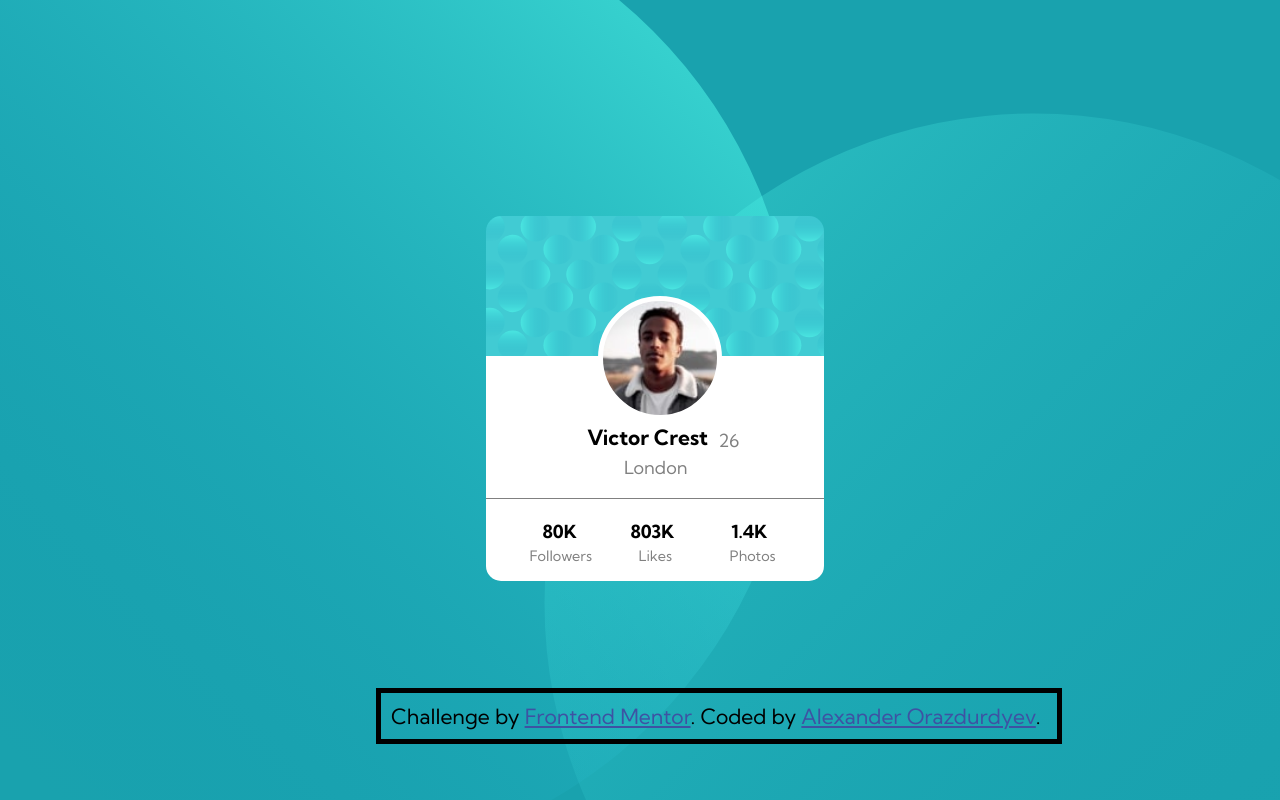
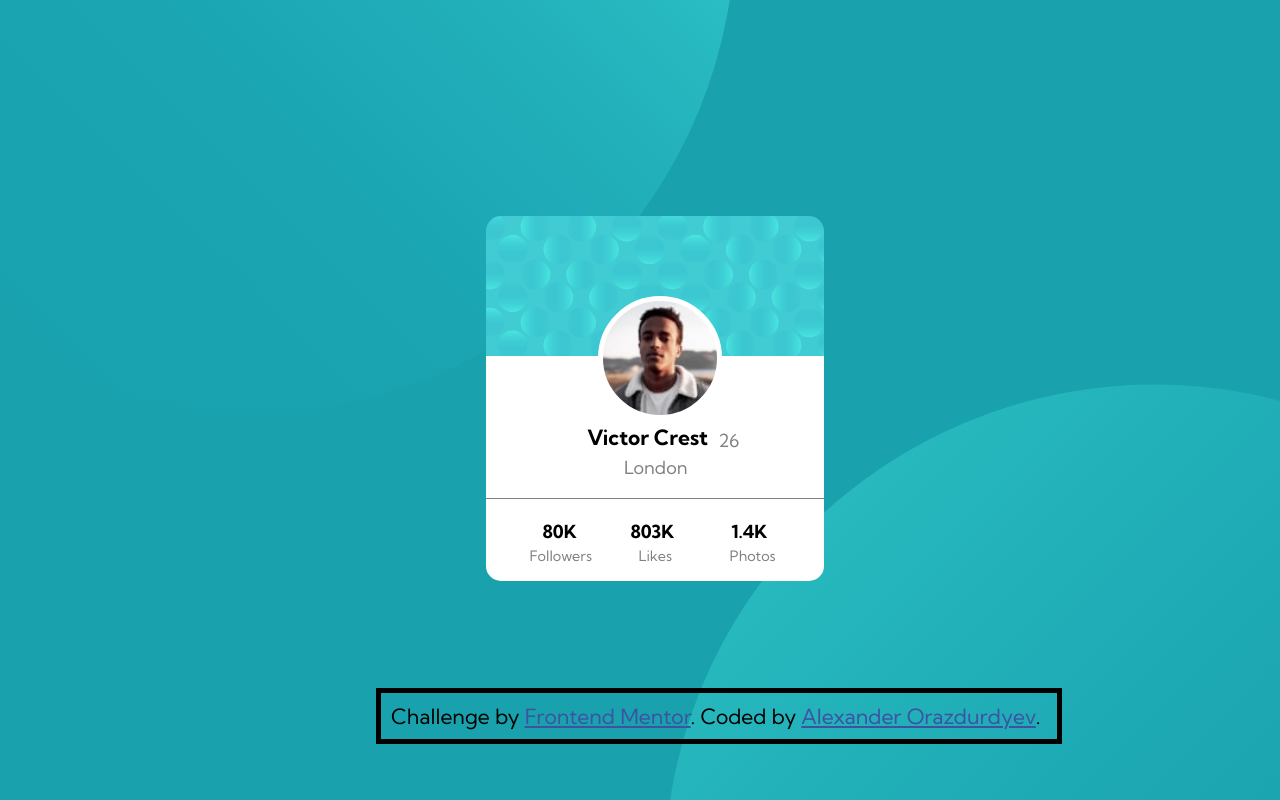
Before and after one commit to IcEWaRRiOr01/Profile-Card-Component, a plain HTML site: page index.html in a window 1280 px wide. Drawn offline with Linux system fonts and the light colour scheme.

Commit message:
Update style.css

```diff
--- a/style.css
+++ b/style.css
@@ -2,7 +2,7 @@ body {
   background-color: hsl(185, 75%, 39%);
   background-image: url(images/bg-pattern-top.svg),
     url(images/bg-pattern-bottom.svg);
-  background-position: -60% 50%, 180% -50%;
+  background-position: -80% 250%, 220% -170%;
   background-repeat: no-repeat, no-repeat;
   font-size: 18px;
   font-family: "Kumbh Sans", sans-serif;
```
